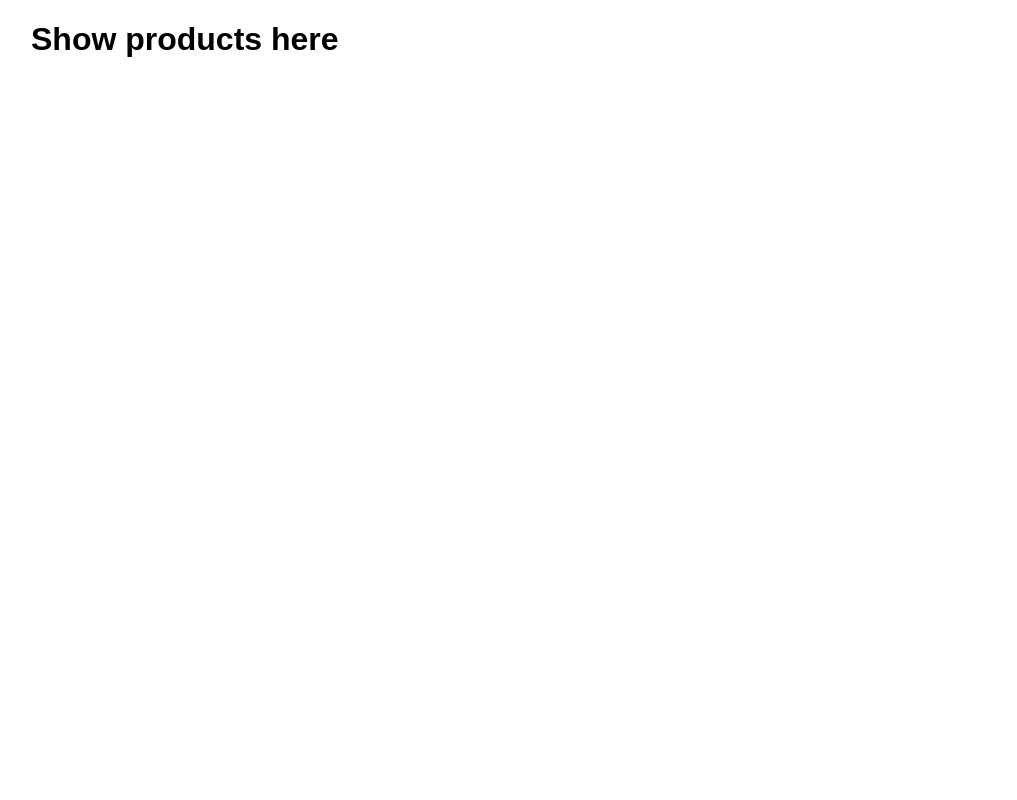
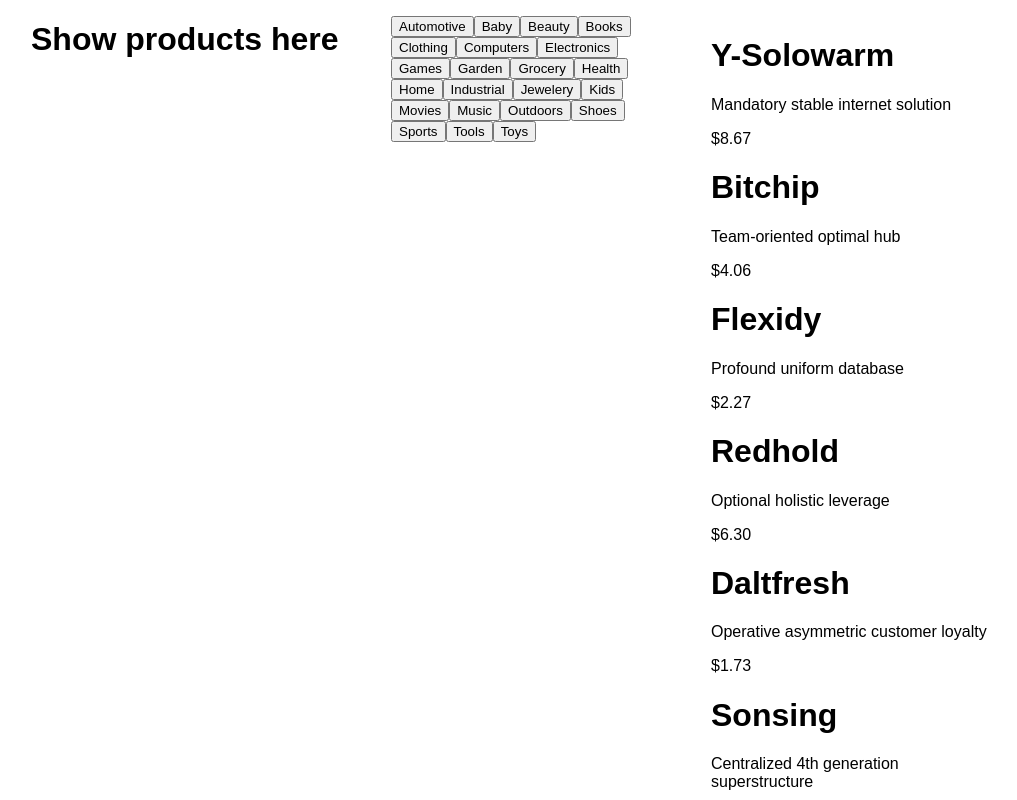
Before and after one commit to ericanaglik/react-product-list, a React (Create React App) app: page / in a window 1280 px wide. Shown: the top 800 px of the page, without its empty margins (129-1146 px from the left). Built offline with nearby package versions, Linux system fonts and the light colour scheme.

Commit message:
making good progress

```diff
--- a/package.json
+++ b/package.json
@@ -5,7 +5,7 @@
   "dependencies": {
     "react": "^16.7.0",
     "react-dom": "^16.7.0",
-    "react-scripts": "2.1.1"
+    "react-scripts": "^2.1.8"
   },
   "scripts": {
     "start": "react-scripts start",
--- a/src/App.js
+++ b/src/App.js
@@ -1,22 +1,33 @@
 import React, { Component } from 'react';
 import inventory, { categories } from './inventory'
 import './App.css';
+import Product from './Product';
 
 class App extends Component {
 
   render() {
+    const cats = categories.map((cat) => {  // map( () => {} )
+      return <button key={cat}>{cat}</button>
+    })
+    const items = inventory.map((item, i) => {
+      const { name, description, price } = item
+      return (
+        <Product
+          key={`${name}-i`}
+          title={name}
+          desc={description}
+          price={price}
+        />)
+    })
     return (
       <div className="App">
         <h1>Show products here</h1>
-
         <ul>
-          {/* List product categories here */}
+          {cats}
         </ul>
-
         <ul>
-          {/* Products listed here */}
+          {items}
         </ul>
-
       </div>
     );
   }
--- /dev/null
+++ b/src/Product.js
@@ -0,0 +1,16 @@
+import React from 'react'
+
+const Product = (props) => {
+    return (
+        <div>
+            <h1>{props.title}</h1>
+            <p>{props.desc}</p>
+            <p>${props.price}</p>
+        </div>
+    )
+}
+
+
+export default Product
+
+// <Product title={} desc={} price={} />
```
Also changed, not shown: 1 other file (tests, documents, lock files or other folders).
